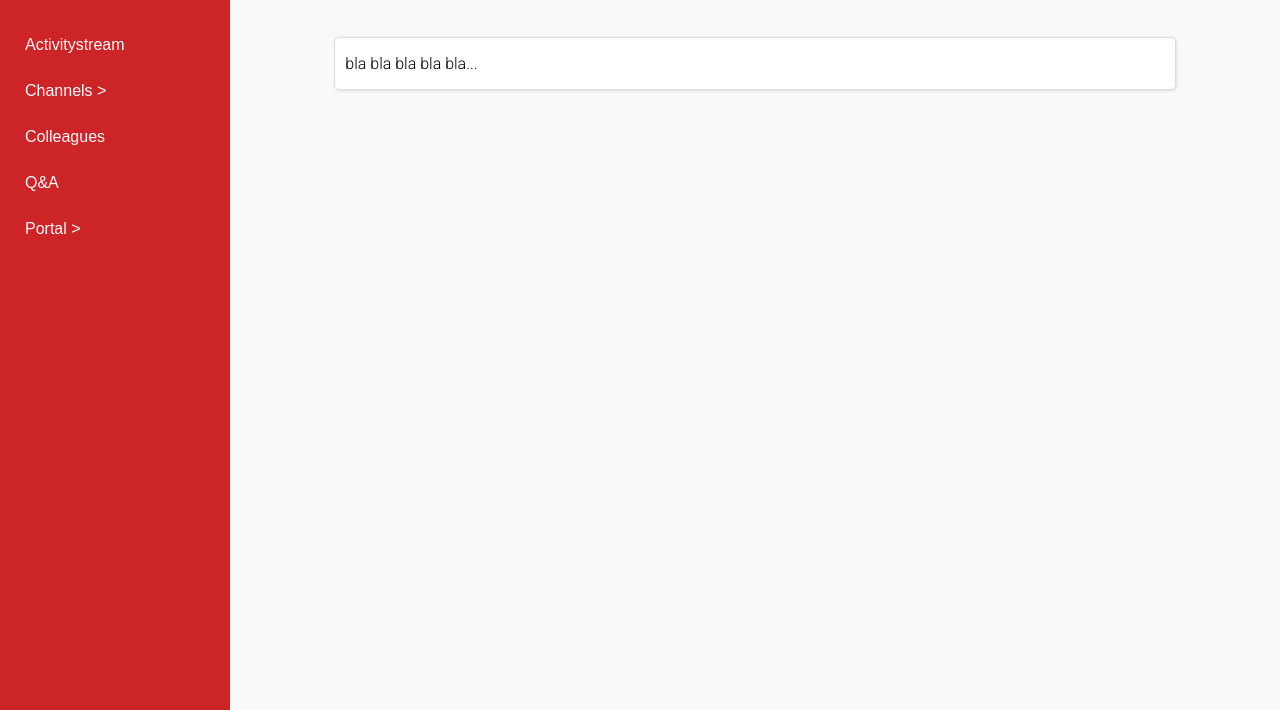
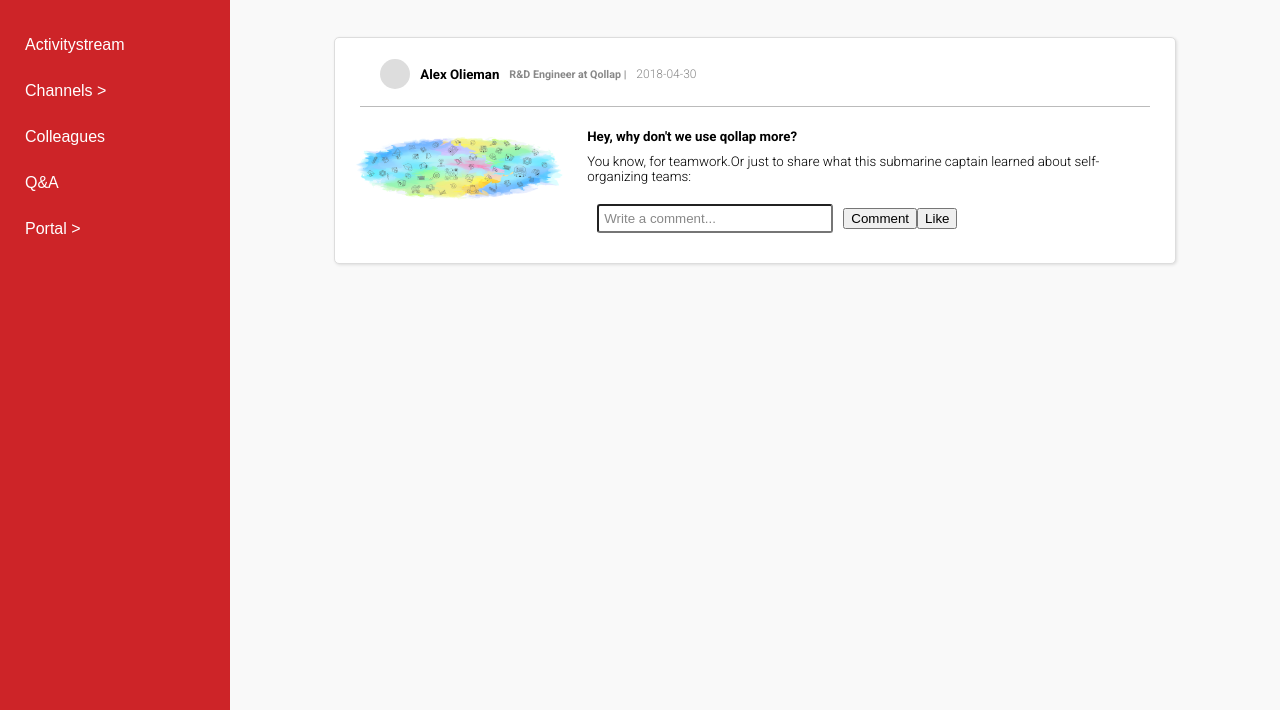
Before and after one commit to marouli/react-posts-app, a React app: page / in a window 1280 px wide. Shown: the part 90-800 px from the top of the page. Built offline with nearby package versions, Linux system fonts and the light colour scheme.

Commit message:
Post component content & styling

```diff
--- a/src/components/PostsBoard/Post/Post.css
+++ b/src/components/PostsBoard/Post/Post.css
@@ -8,6 +8,62 @@ section.post {
   box-shadow: 1px 1px 3px #DDDDDD;
 }
 
+header.post__header {
+  border-bottom: 1px solid #BBBBBB;
+  margin: 5px 25px;
+}
+
+span.author__avatar, h5.author__fullname, h6.author__jobTitle, time.post--date {
+  display: inline-block;
+  vertical-align: middle;
+  margin-right: 10px;
+}
+
+span.author__avatar {
+  height: 30px;
+  width: 30px;
+  background-color: #DDDDDD;
+  border-radius: 50%;
+  margin-left: 20px;
+}
+
+h6.author__jobTitle, time.post--date {
+  color: #888888;
+}
+
+time.post--date {
+  font-size: 12px;
+}
+
+img.post__content_img {
+  width: 30%;
+  display: inline-block;
+  float: left;
+  margin-bottom: 10px;
+}
+
+h5.post__content__title {
+  margin-bottom: 10px;
+}
+
 p.post__content {
-  padding-left: 10px;
+  margin: 0 25px 10px 0;
+  font-size: smaller;
 }
+
+form {
+  margin-top: 20px;
+  margin-bottom: 15px;
+}
+
+form input.post__comment {
+  margin-left: 10px;
+  margin-right: 10px;
+  padding: 5px 50px 5px 5px;
+  color: #888888;
+  border-radius: 3px;
+}
+
+section.post {
+  padding-bottom: 15px;
+}
--- a/src/components/PostsBoard/Post/Post.js
+++ b/src/components/PostsBoard/Post/Post.js
@@ -49,7 +49,22 @@ class Post extends Component {
 
     return (
       <section className="post">
-        <p className="post__content">bla bla bla bla bla...</p>
+        <header className="post__header">
+          <span className="author__avatar"></span>
+          <h5 className="author__fullname">Alex Olieman</h5>
+          <h6 className="author__jobTitle">R&D Engineer at Qollap |</h6>
+          <time className="post--date">{new Date().toJSON().slice(0,10)}</time>
+        </header>
+        <main>
+          <img src='./img/bfeatures.png' className="post__content_img"></img>
+          <h5 className="post__content__title">Hey, why don't we use qollap more?</h5>
+          <p className="post__content">You know, for teamwork.Or just to share what this submarine captain learned about self-organizing teams:</p>
+          <form action="" method="post">
+            <input className="post__comment" type="text" value="Write a comment..."/>
+            <input type="submit" value="Comment"/>
+            <button type="button">Like</button>
+          </form>
+        </main>
       </section>
     )
   }
```
Also changed, not shown: public/img/bfeatures.png (added), 3 other files.
